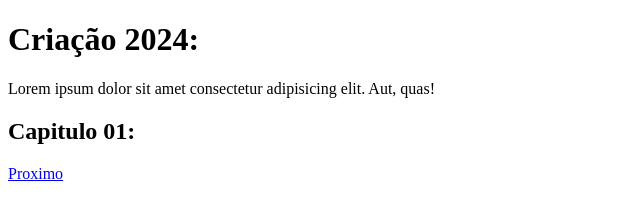
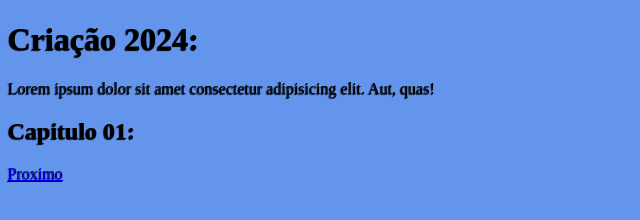
Before and after one commit to edskate/-Cria--o-2024, a plain HTML site: page index.html in a window 1280 px wide. Shown: the whole page, without its empty margins (0-640 px from the left). Drawn offline with Linux system fonts and the light colour scheme.

Commit message:
delete hover

```diff
--- a/style.css
+++ b/style.css
@@ -1,4 +1,4 @@
-body:hover{
+body{
     background-color: cornflowerblue;
     color: black;
     text-shadow: -1px 1px 1px #000;
```
